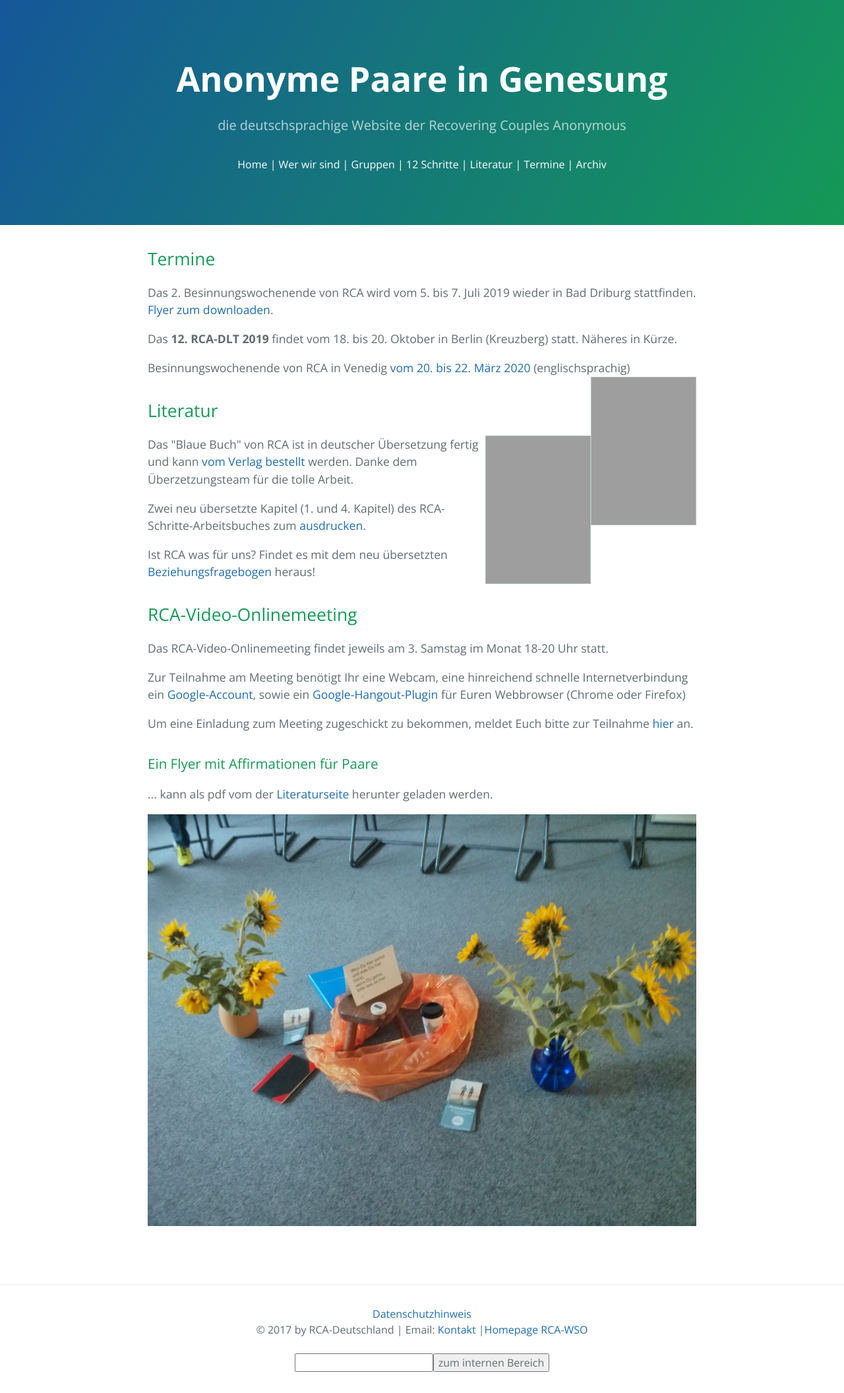
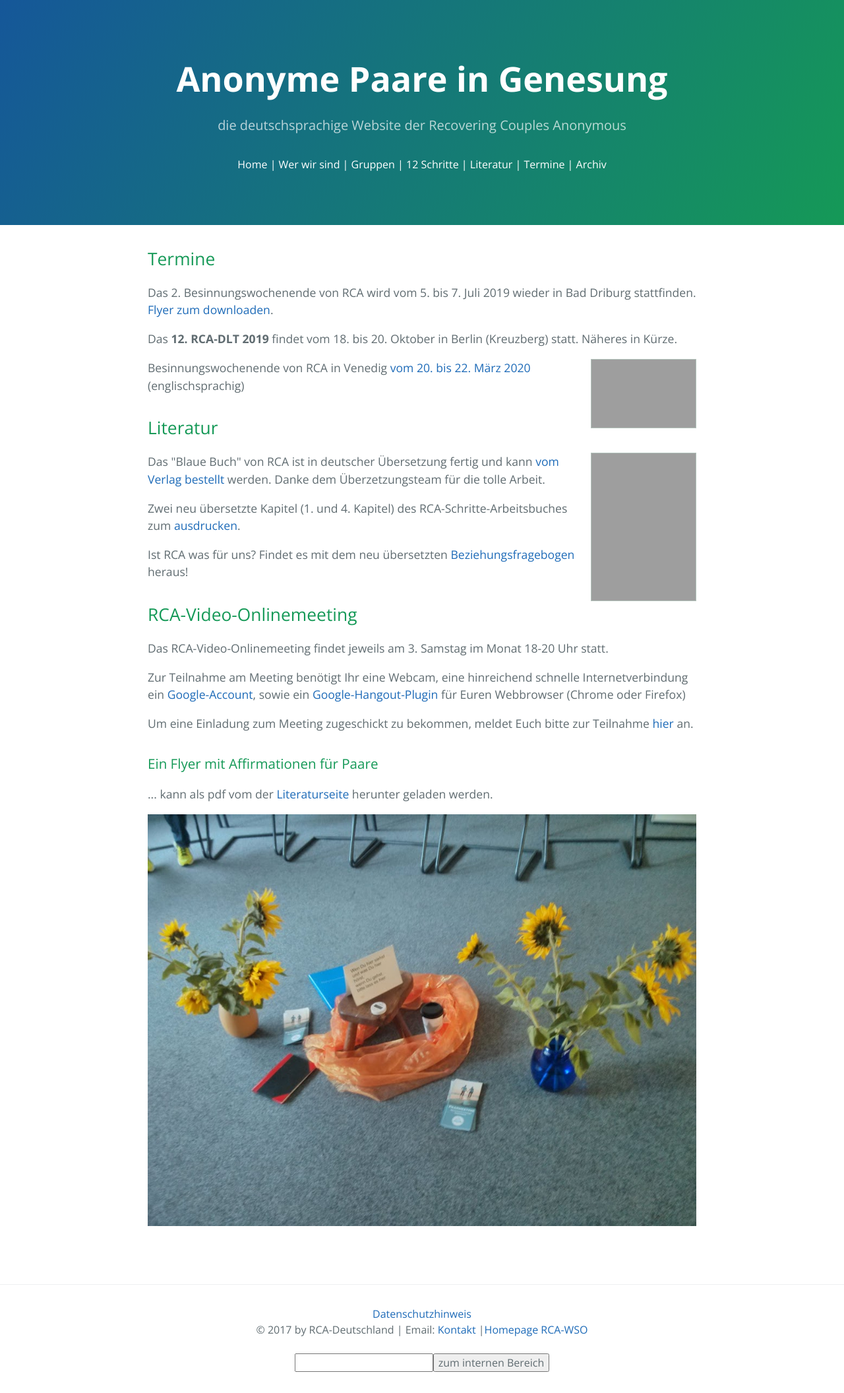
Before and after one commit to rcadeutschland/rcadeutschland.github.io, a Jekyll site: the page built from index.html, in a window 1280 px wide. Shown: the whole page at 66% size. Built offline with Jekyll 4.4.1, drawn with Linux system fonts in a browser that asks for light colours; nearby versions of some CDN libraries; grey boxes are pictures that could not be loaded.

Commit message:
Update index.html

```diff
--- a/index.html
+++ b/index.html
@@ -5,8 +5,8 @@ title: RCA Home
 <h2>Termine</h2>
 <p>Das 2. Besinnungswochenende von RCA wird vom 5. bis 7. Juli 2019 wieder in Bad Driburg stattfinden. <a href="/files/RCA_Besinnungswochenende2019.pdf">Flyer zum downloaden</a>.</p>
 <p>Das <b>12. RCA-DLT 2019</b> findet vom 18. bis 20. Oktober in Berlin (Kreuzberg) statt. Näheres in Kürze.</p>
-<p>Besinnungswochenende von RCA in Venedig <a href="files/VeniceFlyer.pdf">vom 20. bis 22. März 2020</a> (englischsprachig)
- <img src="images/Venice.png" style="float:right;width:160px;height:225px;border:solid 1px #b2c2ba;">
+<p><img src="images/Venice.png" style="float:right;width:160px;height:105px;border:solid 1px #b2c2ba;">
+ Besinnungswochenende von RCA in Venedig <a href="files/VeniceFlyer.pdf">vom 20. bis 22. März 2020</a> (englischsprachig)
 </p>
 <h2>Literatur</h2>
 <p>
```
